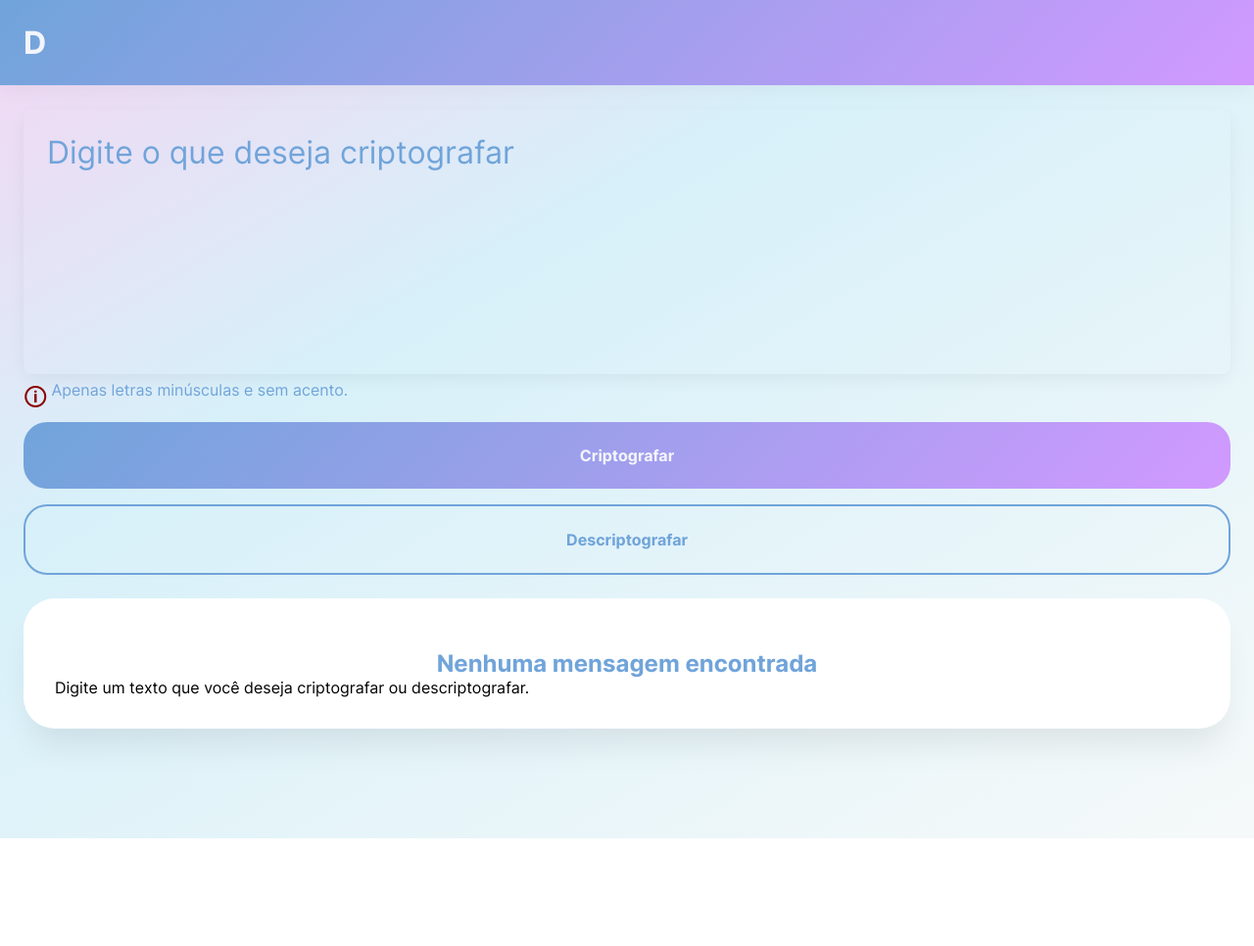
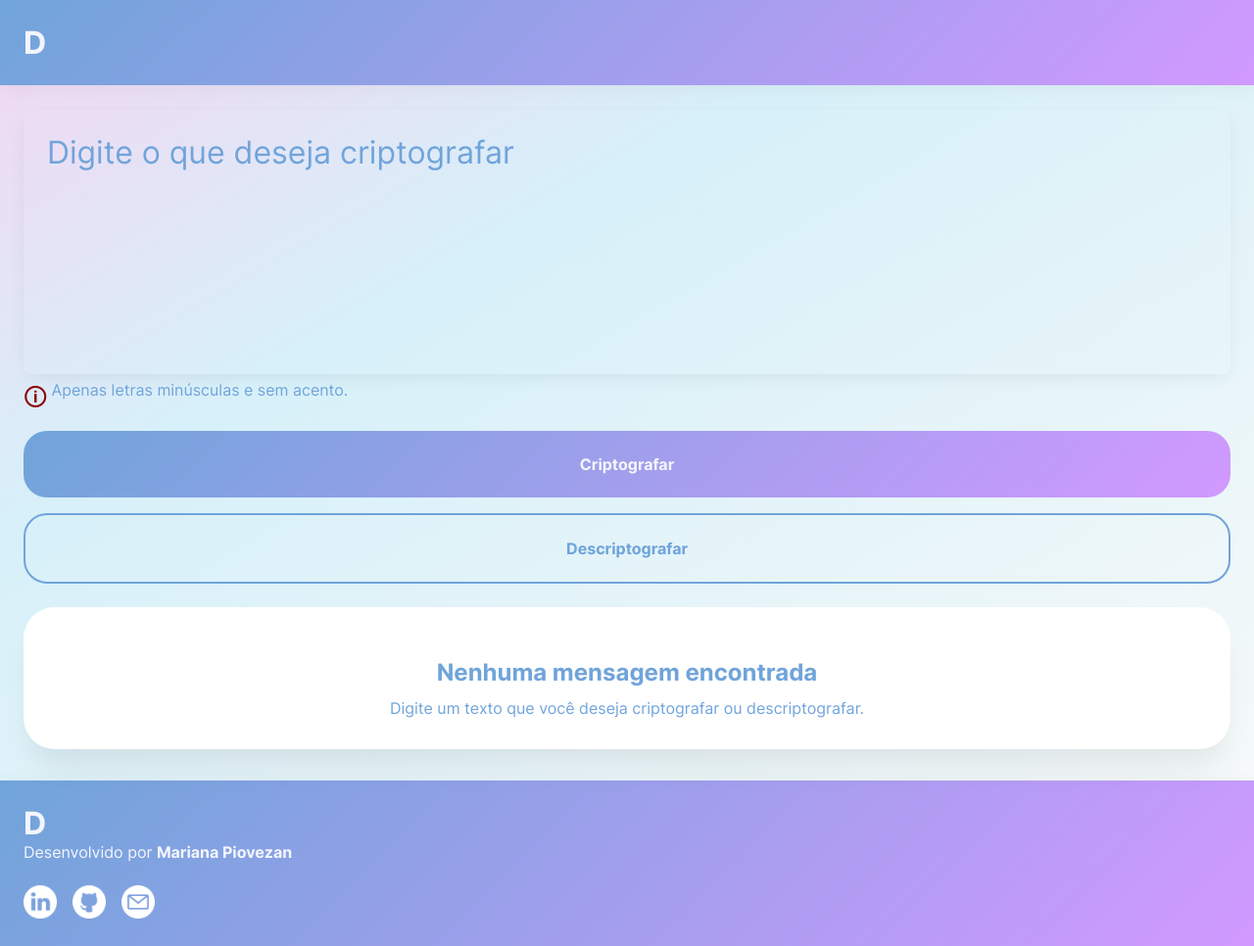
Before and after one commit to MarianaPiovezan/decode, a plain HTML site: page index.html in a window 1280 px wide. Shown: the whole page at 98% size. Before the commit the page ends 856 px from the top, so only its background shows below. Drawn offline with Linux system fonts and the light colour scheme.

Commit message:
feat /refactor: created style footer, add icons, only one fiey with the same topic

```diff
--- /dev/null
+++ b/assets/style/footer.css
@@ -0,0 +1,41 @@
+.footer{
+    width: 100%;
+    display: flex;
+    flex-direction: column;
+    gap: 1.5rem;
+    background-color: var(--gradient-medium-color);
+    background-image: var(--gradient-medium);
+    box-shadow: rgba(0, 0, 0, 0.05) 0px 3px 20px;
+    padding: 1.5rem;
+    z-index: 1;
+
+  }
+
+  .footer-text{
+    gap: .75rem;
+  }
+
+  .footer p{
+    color: var(--alt-color);
+
+  }
+
+  .footer-media{
+    display: flex;
+    gap: 1rem;
+
+  }
+
+  .footer-icon img{
+    width: 2.125rem;
+
+  }
+
+  .footer-icon {
+    transition: all 0.3s ease-in-out;
+
+  }
+
+  .footer-icon:hover{
+    transform: translateY(-8px);
+  }
--- a/assets/style/style.css
+++ b/assets/style/style.css
@@ -20,6 +20,7 @@
 
 *{
   margin: 0;
+  border: 0;
   padding: 0;
   box-sizing: border-box;
   text-decoration: none;
@@ -51,7 +52,7 @@ header{
 
 }
 
-h1{
+.logo{
   color: var(--alt-color);
 }
 
@@ -59,7 +60,7 @@ main{
   display: flex;
   flex-direction: column;
   gap: 1.5rem;
-  padding: 7rem 1.5rem;
+  padding: 7rem 1.5rem 2rem 1.5rem;
   background-color: var(--gradient-light-color);
   background-image: var(--gradient-light);
 
@@ -106,6 +107,7 @@ main{
 }
 
 .form-btn{
+  margin-top: 0.7rem;
   display:flex;
   flex-direction: column;
   gap: 1rem;}
@@ -133,10 +135,12 @@ main{
 
 .decode{
   width: 100%;
+  height: 100%;
   background-color: #fff;
   box-shadow: 0px 24px 32px -8px rgba(0, 0, 0, 0.08);
   padding: 2rem;
   border-radius: 2rem;
+  overflow: hidden;
 
 }
 
@@ -144,9 +148,16 @@ main{
   display:none;
 }
 
+.decode p{
+ text-align: center;
+ color: var(--text-color);
+}
+
 .decode-title{
   color: var(--text-color);
   text-align: center;
+  margin-bottom: 0.75rem;
+  overflow: hidden;
 
 }
 
--- a/index.html
+++ b/index.html
@@ -5,12 +5,13 @@
   <meta charset="UTF-8" />
   <meta name="viewport" content="width=device-width, initial-scale=1.0" />
   <link rel="stylesheet" href="./assets/style/style.css" />
+  <link rel="stylesheet" href="./assets/style/footer.css" />
   <title>Decodificador de texto</title>
 </head>
 
 <body>
   <header>
-    <h1>D</h1>
+    <h1 class="logo">D</h1>
   </header>
   <main>
     <form class="form-container">
@@ -29,7 +30,19 @@
       <button class="btn btn-desable"> Copiar</button>
     </div>
   </main>
-  <footer></footer>
+  <footer class="footer">
+    <div class="footer-brand">
+    <h1 class="logo">D</h1>
+    <P>Desenvolvido por <strong> Mariana Piovezan </strong></P>
+  </div>
+</div>
+    <div class="footer-media">
+      <a class="footer-icon" href="#" target="_blank"><img src="./assets/images/icon-linkedin.png" alt="Logo do Linkedin"></a>
+      <a class="footer-icon" href="#" target="_blank"><img src="./assets/images/icon-github.png" alt="Logo do Github"></a>
+      <a class="footer-icon" href="#" target="_blank"><img src="./assets/images/icon-email.png" alt=" Email"></a>
+
+
+  </footer>
   <script src="./main.js"></script>
 </body>
 
```
